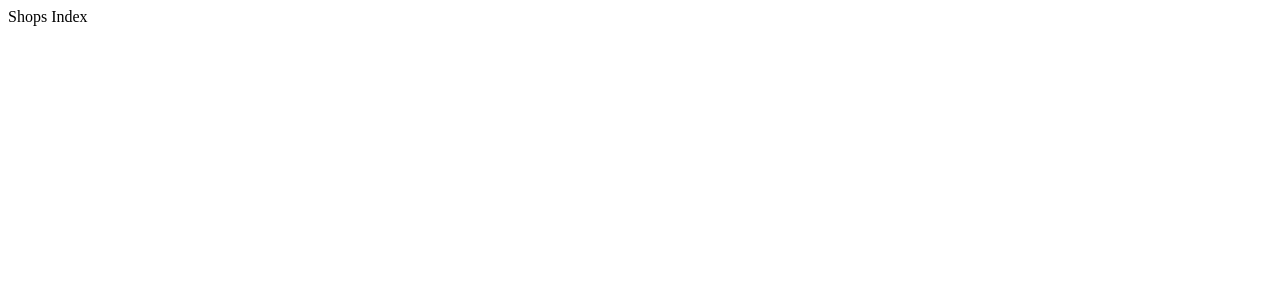
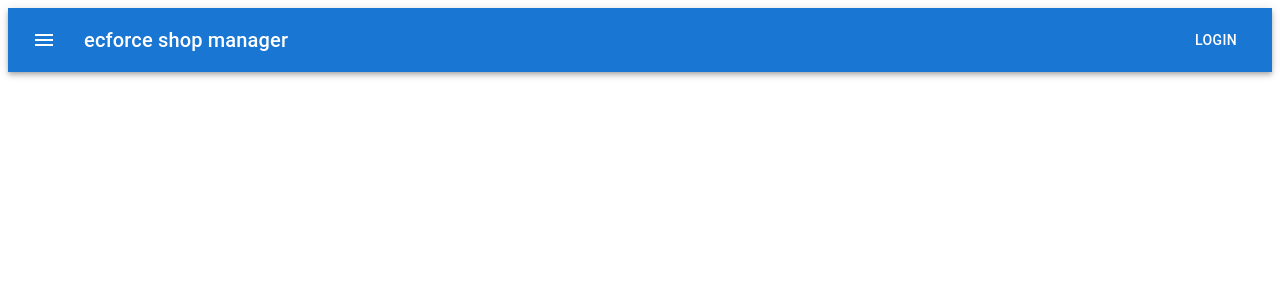
Before and after one commit to rubyonmiya/next-todo-app, a Next.js app: page /shops in a window 1280 px wide. Shown: the top 300 px of the page. Built offline with nearby package versions, Linux system fonts and the light colour scheme.

Commit message:
add material ui

```diff
--- a/package.json
+++ b/package.json
@@ -9,6 +9,10 @@
     "format": "prettier --write --ignore-path .gitignore './**/*.{js,jsx,ts,tsx,json,css}'"
   },
   "dependencies": {
+    "@emotion/react": "^11.10.4",
+    "@emotion/styled": "^11.10.4",
+    "@mui/icons-material": "^5.10.6",
+    "@mui/material": "^5.10.6",
     "next": "latest",
     "react": "^18.2.0",
     "react-dom": "^18.2.0"
--- /dev/null
+++ b/src/pages/_app.tsx
@@ -0,0 +1,8 @@
+import { AppProps } from 'next/app'
+import Head from 'next/head'
+
+const App = ({ Component, pageProps }: AppProps) => {
+  return <Component {...pageProps} />
+}
+
+export default App
--- /dev/null
+++ b/src/pages/_document.tsx
@@ -0,0 +1,20 @@
+import NextDocument, { Html, Head, Main, NextScript } from 'next/document'
+import React from 'react'
+
+type Props = {}
+
+class Document extends NextDocument<Props> {
+  render() {
+    return (
+      <Html>
+        <Head />
+        <body>
+          <Main />
+          <NextScript />
+        </body>
+      </Html>
+    )
+  }
+}
+
+export default Document
--- a/src/pages/index.tsx
+++ b/src/pages/index.tsx
@@ -1,6 +1,6 @@
 import Link from 'next/link'
 
-export default function TopIndexPage() {
+const TopIndexPage = () => {
   return (
     <div>
       <Link href='/shops'>
@@ -9,3 +9,4 @@
     </div>
   )
 }
+export default TopIndexPage
--- a/src/pages/shops/[number].tsx
+++ b/src/pages/shops/[number].tsx
@@ -1,3 +1,5 @@
-export default function ShopsShowPage() {
+const ShopsShowPage = () => {
   return <div>Shops Show</div>
 }
+
+export default ShopsShowPage
--- a/src/pages/shops/index.tsx
+++ b/src/pages/shops/index.tsx
@@ -1,3 +1,34 @@
-export default function ShopsIndexPage() {
-  return <div>Shops Index</div>
+import * as React from 'react';
+import AppBar from '@mui/material/AppBar';
+import Box from '@mui/material/Box';
+import Toolbar from '@mui/material/Toolbar';
+import Typography from '@mui/material/Typography';
+import Button from '@mui/material/Button';
+import IconButton from '@mui/material/IconButton';
+import MenuIcon from '@mui/icons-material/Menu';
+
+const ShopsIndexPage = () => {
+  return(
+    <Box sx={{ flexGrow: 1 }}>
+      <AppBar position="static">
+        <Toolbar>
+          <IconButton
+            size="large"
+            edge="start"
+            color="inherit"
+            aria-label="menu"
+            sx={{ mr: 2 }}
+          >
+            <MenuIcon />
+          </IconButton>
+          <Typography variant="h6" component="div" sx={{ flexGrow: 1 }}>
+            ecforce shop manager
+          </Typography>
+          <Button color="inherit">Login</Button>
+        </Toolbar>
+      </AppBar>
+    </Box>
+  )
 }
+
+export default ShopsIndexPage
```
Also changed, not shown: 1 other file (tests, documents, lock files or other folders).
